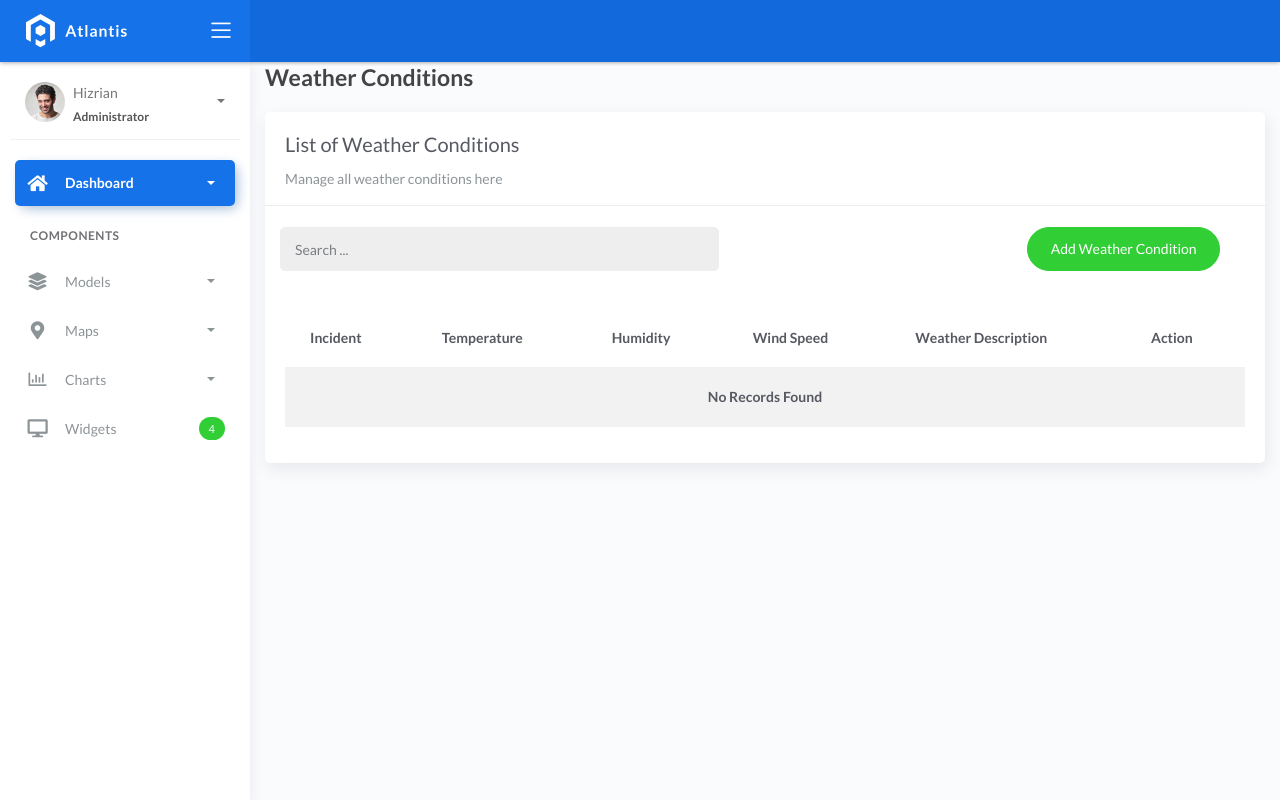
After one commit to bmkhn/FireApp, a Django app: page /weatherconditions/ in a window 1280 px wide. The commit adds this page. Run offline with Django 4.2, Linux system fonts and the light colour scheme; data that the repository does not hold is empty; some libraries are stand-ins or nearby versions.

Commit message:
Add CRUD functionality for Weather Conditions with corresponding views, templates, and URLs

```diff
--- a/projectsite/fire/views.py
+++ b/projectsite/fire/views.py
@@ -147,6 +147,31 @@ class FireTruckDeleteView(DeleteView):
     model = FireTruck
     template_name = "firetrucks/delete.html"
     success_url = reverse_lazy('firetrucks_list')
+
+
+# Weather Conditions Views
+class WeatherConditionsListView(ListView):
+    model = WeatherConditions
+    template_name = "weatherconditions/list.html"
+    context_object_name = "weatherconditions"
+    paginate_by = 5
+
+class WeatherConditionsCreateView(CreateView):
+    model = WeatherConditions
+    form_class = WeatherConditionsForm
+    template_name = "weatherconditions/create.html"
+    success_url = reverse_lazy('weatherconditions_list')
+
+class WeatherConditionsUpdateView(UpdateView):
+    model = WeatherConditions
+    form_class = WeatherConditionsForm
+    template_name = "weatherconditions/update.html"
+    success_url = reverse_lazy('weatherconditions_list')
+
+class WeatherConditionsDeleteView(DeleteView):
+    model = WeatherConditions
+    template_name = "weatherconditions/delete.html"
+    success_url = reverse_lazy('weatherconditions_list')
 
 
 # Chart Class and Functions
--- a/projectsite/projectsite/urls.py
+++ b/projectsite/projectsite/urls.py
@@ -48,4 +48,10 @@ urlpatterns = [
     path('firetrucks/create', views.FireTruckCreateView.as_view(), name='firetrucks_create'),
     path('firetrucks/update/<pk>/', views.FireTruckUpdateView.as_view(), name='firetrucks_update'),
     path('firetrucks/delete/<pk>/', views.FireTruckDeleteView.as_view(), name='firetrucks_delete'),
+
+    # Weather Conditions URLs
+    path('weatherconditions/', views.WeatherConditionsListView.as_view(), name='weatherconditions_list'),
+    path('weatherconditions/create', views.WeatherConditionsCreateView.as_view(), name='weatherconditions_create'),
+    path('weatherconditions/update/<pk>/', views.WeatherConditionsUpdateView.as_view(), name='weatherconditions_update'),
+    path('weatherconditions/delete/<pk>/', views.WeatherConditionsDeleteView.as_view(), name='weatherconditions_delete'),
 ]
--- a/projectsite/templates/base.html
+++ b/projectsite/templates/base.html
@@ -168,7 +168,7 @@
                       </a>
                     </li>
                     <li>
-                      <a href="">
+                      <a href="{% url 'weatherconditions_list' %}">
                         <span class="sub-item">Weather Conditions</span>
                       </a>
                     </li>
--- /dev/null
+++ b/projectsite/templates/weatherconditions/list.html
@@ -0,0 +1,75 @@
+{% extends 'base.html' %} {% block content %}
+<div class="content">
+    <div class="container-fluid">
+        <h4 class="page-title">Weather Conditions</h4>
+        <div class="row">
+            <div class="col-md-12">
+                <div class="card">
+                    <div class="card-header">
+                        <div class="card-title">List of Weather Conditions</div>
+                        <div class="card-category">Manage all weather conditions here</div>
+                    </div>
+
+                    <br />
+                    <div class="col-md-12 row">
+                        <div class="col-md-6">
+                            <form class="navbar-left navbar-form nav-search mr-md-3" action="{% url 'weatherconditions_list' %}">
+                                <div class="input-group">
+                                    <input type="text" placeholder="Search ... " class="form-control" name="q" />
+                                    <div class="input-group-append">
+                                        <span class="input-group-text">
+                                            <i class="la la-search search-icon"></i>
+                                        </span>
+                                    </div>
+                                </div>
+                            </form>
+                        </div>
+                        <div class="col-md-6">
+                            <div class="pull-right">
+                                <a href="{% url 'weatherconditions_create' %}" class="btn btn-success btn-rounded">Add Weather Condition</a>
+                            </div>
+                        </div>
+                    </div>
+
+                    <div class="card-body">
+                        <table class="table table-striped mt-3">
+                            <thead>
+                                <tr>
+                                    <th>Incident</th>
+                                    <th>Temperature</th>
+                                    <th>Humidity</th>
+                                    <th>Wind Speed</th>
+                                    <th>Weather Description</th>
+                                    <th>Action</th>
+                                </tr>
+                            </thead>
+                            <tbody>
+                                {% for weatherconditions in object_list %}
+                                <tr>
+                                    <td>{{ weatherconditions.incident }}</td>
+                                    <td>{{ weatherconditions.temperature }}</td>
+                                    <td>{{ weatherconditions.humidity }}</td>
+                                    <td>{{ weatherconditions.wind_speed }}</td>
+                                    <td>{{ weatherconditions.weather_description }}</td>
+                                    <td>
+                                        <a href="{% url 'weatherconditions_update' weatherconditions.id %}">Edit</a>
+                                        <a href="{% url 'weatherconditions_delete' weatherconditions.id %}" class="text-danger">Delete</a>
+                                    </td>
+                                </tr>
+                                {% empty %}
+                                <tr>
+                                    <td colspan="7" style="text-align: center;">
+                                        <p class="text-sm font-weight-bold mb-0">No Records Found</p>
+                                    </td>
+                                </tr>
+                                {% endfor %}
+                            </tbody>
+                        </table>
+                        {% include 'includes/pagination.html' %}
+                    </div>
+                </div>
+            </div>
+        </div>
+    </div>
+</div>
+{% endblock %}
```
Also changed, not shown: projectsite/templates/weatherconditions/create.html (added, +32 -0 lines), projectsite/templates/weatherconditions/delete.html (added, +31 -0 lines), projectsite/templates/weatherconditions/update.html (added, +34 -0 lines).
